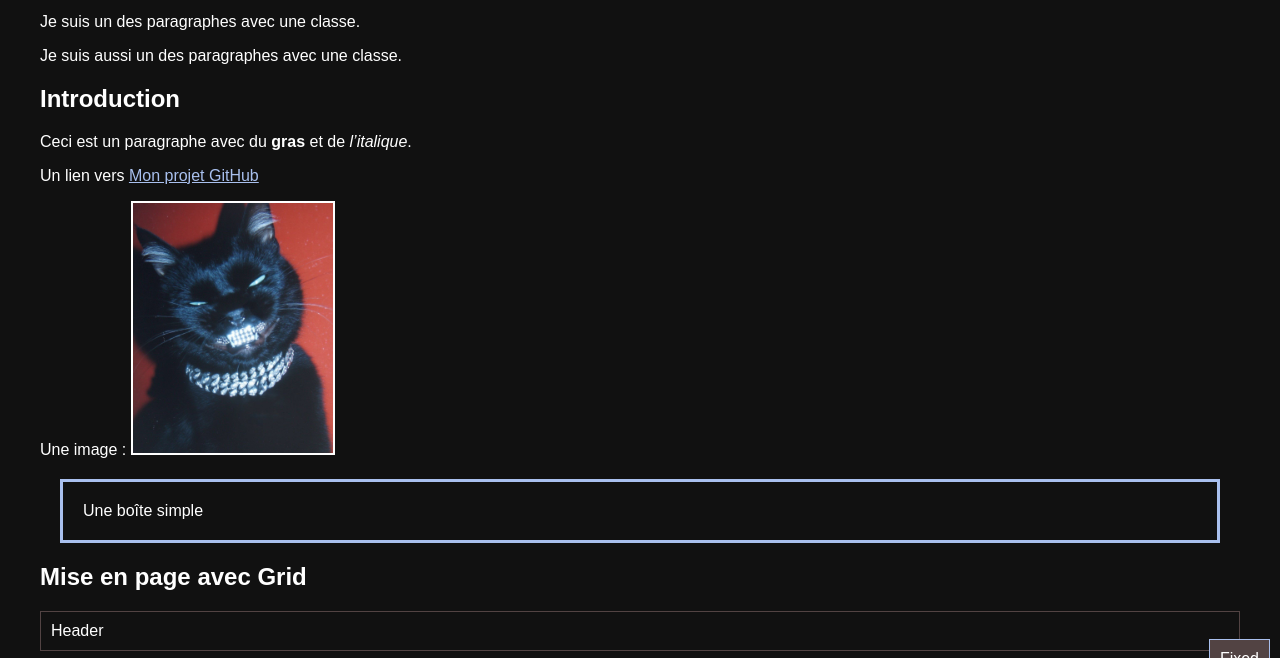
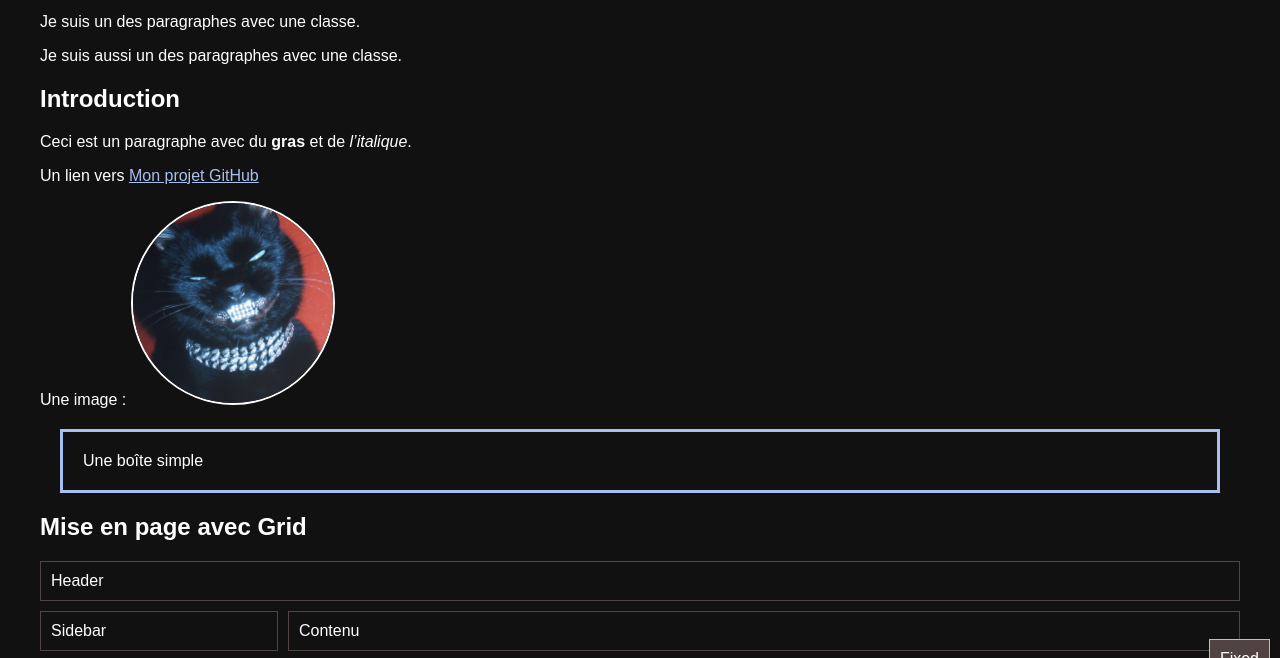
Before and after one commit to nikita-ynov/tp-1, a plain HTML site: page index.html in a window 1280 px wide. Shown: the part 101-759 px from the top of the page. Drawn offline with Linux system fonts and the light colour scheme.

```diff
--- a/css/style.css
+++ b/css/style.css
@@ -50,7 +50,10 @@ p {
 
 img {
     width: 200px;
-    border: 2px solid var(--white-color);;
+    height: 200px;
+    object-fit: cover;
+    border: 2px solid var(--white-color);
+    border-radius: 300px;
     /* Taille ; Type ; Couleur de la bordure */
 }
 
```
